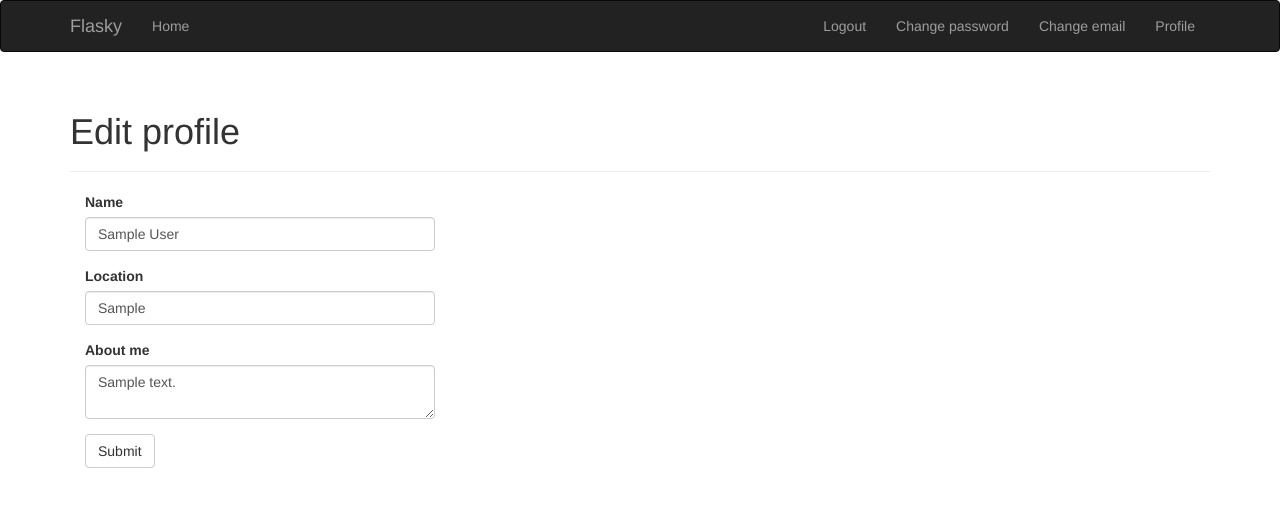
After one commit to jgrycz/study, a Flask app: page /edit-profile in a window 1280 px wide. The commit adds this page. Shown: the top 507 px of the page. Run offline with Flask 2, Linux system fonts and the light colour scheme; a user stored in the database is signed in; tables that the repository leaves empty hold one stand-in row (values such as "Sample post"); some libraries are stand-ins or nearby versions.

Commit message:
a lot of features

```diff
--- a/flask/helloworld/app/auth/views.py
+++ b/flask/helloworld/app/auth/views.py
@@ -61,11 +61,13 @@ def confirm(token):
 
 @auth.before_app_request
 def before_request():
-    if current_user.is_authenticated \
-            and not current_user.confirmed \
-            and request.blueprint != 'auth' \
-            and request.endpoint != 'static':
-        return redirect(url_for('auth.unconfirmed'))
+    if current_user.is_authenticated:
+        current_user.ping()
+        if not current_user.confirmed \
+                and request.endpoint \
+                and request.blueprint != 'auth' \
+                and request.endpoint != 'static':
+            return redirect(url_for('auth.unconfirmed'))
 
 
 @auth.route('/unconfirmed')
@@ -143,7 +145,7 @@ def change_email_request():
 @auth.route('/confirm_change_email/<token>', methods=['GET', 'POST'])
 @login_required
 def confirm_change_email(token):
-    if User.change_email(token):
+    if current_user.change_email(token):
         db.session.commit()
         flash('Your email address has been changed!')
     else:
--- a/flask/helloworld/app/decorators.py
+++ b/flask/helloworld/app/decorators.py
@@ -1,7 +1,7 @@
 from functools import wraps
 from flask import abort
 from flask_login import current_user
-from .model import Permission
+from .models import Permission
 
 
 def permission_required(permission):
--- a/flask/helloworld/app/main/forms.py
+++ b/flask/helloworld/app/main/forms.py
@@ -1,8 +1,41 @@
-from wtforms import StringField, SubmitField
-from wtforms.validators import DataRequired
+from wtforms import StringField, SubmitField, TextAreaField, BooleanField, SelectField
+from wtforms.validators import DataRequired, Length, Regexp, Email
 from flask_wtf import FlaskForm
+from ..models import Role
 
 
 class NameForm(FlaskForm):
     name = StringField("Jak masz na imię?", validators=[DataRequired()])
     submit = SubmitField("Wyślij")
+
+
+class EditProfileForm(FlaskForm):
+    name = StringField('Name', validators=[Length(0, 64)])
+    location = StringField('Location', validators=[Length(0, 64)])
+    about_me = TextAreaField('About me')
+    submit = SubmitField('Submit')
+
+
+class EditProfileAdminForm(FlaskForm):
+    email = StringField('E-mail', validators=[DataRequired(), Length(1, 64), Email()])
+    username = StringField('Username', validators=[DataRequired(), Length(1, 64), Regexp('^[A-Za-z][A-Za-z0-9_.]*$', 0,
+        'Username can contain only allowed characers')])
+    confirmed = BooleanField('Confirmed')
+    role = SelectField("Role", coerce=int)
+    name = StringField('Name', validators=[Length(0, 64)])
+    location = StringField('Location', validators=[Length(0, 64)])
+    about_me = TextAreaField('About me')
+    submit = SubmitField('Submit')
+
+    def __init__(self, user, *args, **kwargs):
+        super(EditProfileAdminForm, self).__init__(*args, **kwargs)
+        self.role.choices = [(role.id, role.name) for role in Role.query.order_by(Role.name).all()]
+        self.user = user
+
+    def validate_email(self, field):
+        if field.data != self.user.email and User.query.filter_by(email=field.data).first():
+            raise ValidationError('Email address is already in use')
+
+    def validate_username(self, field):
+        if field.data != self.user.username and  User.query.filter_by(username=field.data).first():
+            raise ValidationError('Username is already in use')
--- a/flask/helloworld/app/main/views.py
+++ b/flask/helloworld/app/main/views.py
@@ -1,9 +1,11 @@
 from datetime import datetime
 from flask import render_template, session, redirect,  url_for, flash
 from . import main
-from .forms import NameForm
+from .forms import NameForm, EditProfileForm, EditProfileAdminForm
 from .. import db
-from ..models import User
+from ..models import User, Role
+from flask_login import current_user, login_required
+from ..decorators import admin_required
 
 
 @main.route('/', methods=['GET', 'POST'])
@@ -11,3 +13,55 @@ def index():
     name = None
     form = NameForm()
     return render_template("index.html", current_time=datetime.utcnow())
+
+
+@main.route('/user/<username>')
+def user(username):
+    user = User.query.filter_by(username=username).first_or_404()
+    return render_template('user.html', user=user)
+
+
+@main.route('/edit-profile', methods=['GET', 'POST'])
+@login_required
+def edit_profile():
+    form = EditProfileForm()
+    if form.validate_on_submit():
+        current_user.name = form.name.data
+        current_user.location = form.location.data
+        current_user.about_me = form.about_me.data
+        db.session.add(current_user._get_current_object())
+        db.session.commit()
+        flash('Your profile has been updated!')
+        return redirect(url_for('.user', username=current_user.username))
+    form.name.data = current_user.name
+    form.location.data = current_user.location
+    form.about_me.data = current_user.about_me
+    return render_template('edit_profile.html', form=form)
+
+
+@main.route('/edit-profile/<int:id>', methods=['GET', 'POST'])
+@login_required
+@admin_required
+def edit_profile_admin(id):
+    user = User.query.get_or_404(id)
+    form = EditProfileAdminForm(user=user)
+    if form.validate_on_submit():
+        user.email = form.email.data
+        user.username = form.username.data
+        user.confirmed = form.confirmed.data
+        user.role = Role.query.get(form.role.data)
+        user.name = form.name.data
+        user.location = form.location.data
+        user.about_me = form.about_me.data
+        db.session.add(user)
+        db.session.commit()
+        flash("User's: {} profile has been updated!".format(user.username))
+        return redirect(url_for('.user', username=user.username))
+    form.email.data = user.email
+    form.username.data = user.username
+    form.confirmed.data = user.confirmed
+    form.role.data = user.role
+    form.name.data = user.name
+    form.location.data = user.location
+    form.about_me.data = user.about_me
+    return render_template('edit_profile.html', form=form)
--- a/flask/helloworld/app/models.py
+++ b/flask/helloworld/app/models.py
@@ -1,9 +1,12 @@
 from werkzeug.security import generate_password_hash, check_password_hash
 from itsdangerous import TimedJSONWebSignatureSerializer as Serializer
 from flask_login import UserMixin, AnonymousUserMixin
-from flask import current_app
+from flask import current_app, request
+from datetime import datetime
 from . import login_manager
 from . import db
+
+import hashlib
 
 
 class Permission:
@@ -76,6 +79,12 @@ class User(UserMixin, db.Model):
     password_hash = db.Column(db.String(128))
     role_id = db.Column(db.Integer, db.ForeignKey('roles.id'))
     confirmed = db.Column(db.Boolean, default=False)
+    name = db.Column(db.String(64))
+    location = db.Column(db.String(64))
+    about_me = db.Column(db.Text())
+    member_since = db.Column(db.DateTime(), default=datetime.utcnow)
+    last_seen = db.Column(db.DateTime(), default=datetime.utcnow)
+    avatar_hash = db.Column(db.String(32))
 
     def __init__(self, **kwargs):
         super(User, self).__init__(**kwargs)
@@ -84,7 +93,8 @@ class User(UserMixin, db.Model):
                 self.role = Role.query.filter_by(name='Administrator').first()
             if self.role is None:
                 self.role = Role.query.filter_by(default=True).first()
-
+        if self.email is not None and self.avatar_hash is None:
+            self.avatar_hash = self.gravatar_hash()
 
     def __repr__(self):
         return "<User %r>" % self.username
@@ -139,8 +149,7 @@ class User(UserMixin, db.Model):
         s = Serializer(current_app.config['SECRET_KEY'], expiration)
         return s.dumps({'change_email': self.id, 'new_email': new_email}).decode('utf-8')
 
-    @staticmethod
-    def change_email(token):
+    def change_email(self, token):
         s = Serializer(current_app.config['SECRET_KEY'])
         try:
             data = s.loads(token.encode('utf-8'))
@@ -151,6 +160,7 @@ class User(UserMixin, db.Model):
         if user is None:
             return False
         user.email = new_email
+        self.avatar_hash = self.gravatar_hash()
         db.session.add(user)
         return True
 
@@ -159,6 +169,22 @@ class User(UserMixin, db.Model):
 
     def is_administrator(self):
         return self.can(Permission.ADMIN)
+
+    def ping(self):
+        self.last_seen = datetime.utcnow()
+        db.session.add(self)
+        db.session.commit()
+
+    def gravatar_hash(self):
+        return hashlib.md5(self.email.lower().encode('utf-8')).hexdigest()
+
+    def gravatar(self, size=100, default='identicon', raiting='g'):
+        if request.is_secure:
+            url = 'https://secure.gravatar.com/avatar'
+        else:
+            url = 'http://secure.gravatar.com/avatar'
+        hash = self.avatar_hash or self.gravatar_hash()
+        return f"{url}/{hash}?s={size}&d={default}&r={raiting}"
 
 
 class AnonymousUser(AnonymousUserMixin):
--- a/flask/helloworld/app/templates/base.html
+++ b/flask/helloworld/app/templates/base.html
@@ -35,6 +35,7 @@
                 <li><a href="{{ url_for('auth.logout') }}">Logout</a></li>
                 <li><a href="{{ url_for('auth.change_password') }}">Change password</a></li>
                 <li><a href="{{ url_for('auth.change_email_request') }}">Change email</a></li>
+                <li><a href="{{ url_for('main.user', username=current_user.username) }}">Profile</a></li>
                 {% else %}
                 <li><a href="{{ url_for('auth.login') }}">Login</a></li>
                 <li><a href="{{ url_for('auth.register') }}">Register</a></li>
--- /dev/null
+++ b/flask/helloworld/app/templates/edit_profile.html
@@ -0,0 +1,13 @@
+{% extends "base.html" %}
+{% import "bootstrap/wtf.html" as wtf %}
+{% block title %}Flasky - Edit profile{% endblock %}
+
+{% block page_content %}
+
+<div class="page-header">
+    <h1>Edit profile</h1>
+</div>
+<div class="col-md-4">
+    {{ wtf.quick_form(form) }}
+</div>
+{% endblock %}
```
Also changed, not shown: flask/helloworld/app/templates/user.html (+29 -2 lines), flask/helloworld/migrations/versions/0274c93bc602_.py (added, +36 -0 lines), flask/helloworld/migrations/versions/de4b8d3a48dc_.py (added, +28 -0 lines).
